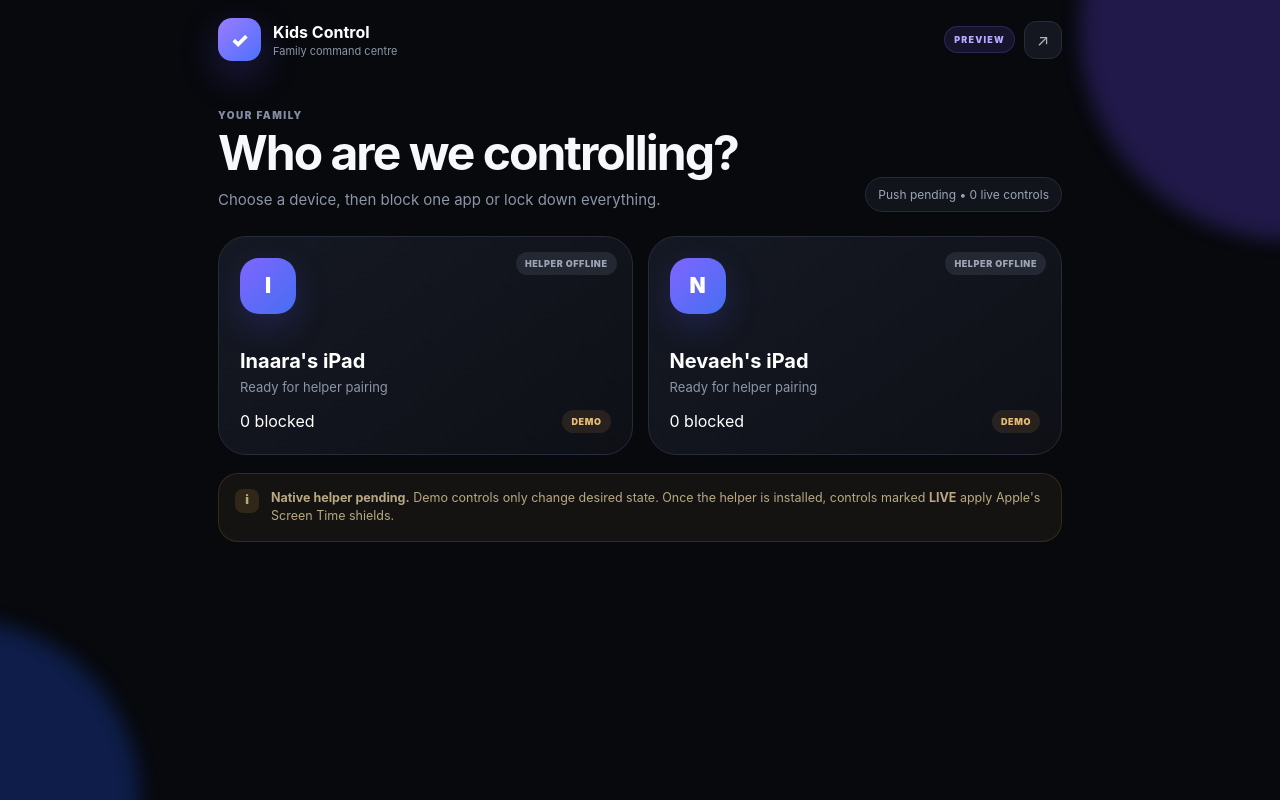
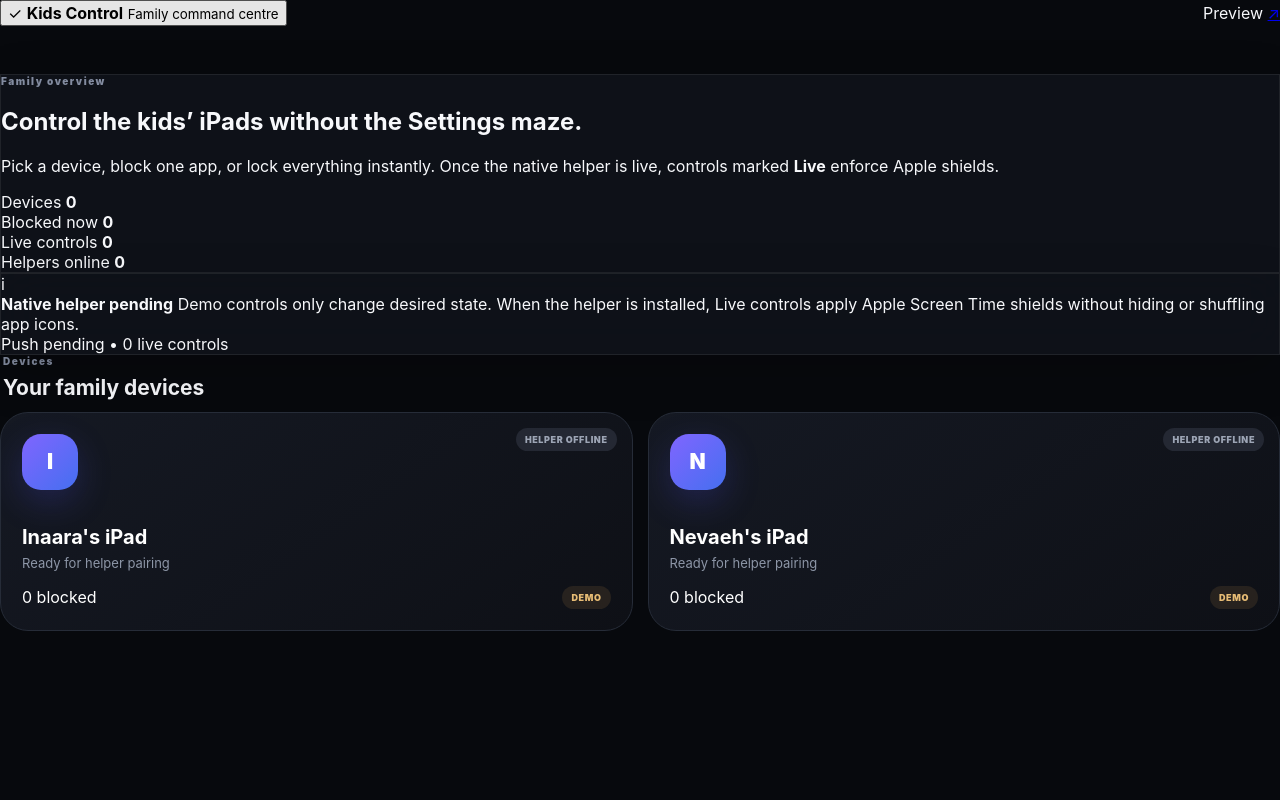
Before and after one commit to waqaarhussain/kids-control-hub, a Flask app: page / in a window 1280 px wide. Run offline with Flask 3, Linux system fonts and the light colour scheme; the visitor is signed in with stand-in values (Sample User, id 1); data comes from the database, SQL or seed files in the repository.

Commit message:
Redesign Kids Control UI: app.html

```diff
--- a/server/templates/app.html
+++ b/server/templates/app.html
@@ -3,7 +3,7 @@
 <head>
   <meta charset="utf-8">
   <meta name="viewport" content="width=device-width,initial-scale=1,viewport-fit=cover">
-<meta name="theme-color" content="#07090d">
+  <meta name="theme-color" content="#0b1020">
   <meta name="apple-mobile-web-app-capable" content="yes">
   <meta name="apple-mobile-web-app-status-bar-style" content="black-translucent">
   <meta name="apple-mobile-web-app-title" content="Kids Control">
@@ -13,57 +13,164 @@
   <title>Kids Control</title>
 </head>
 <body>
-<div class="ambient a1"></div><div class="ambient a2"></div>
-<div class="shell">
+  <div class="bg-orb orb-1"></div>
+  <div class="bg-orb orb-2"></div>
+  <div class="bg-grid"></div>
+
+  <div class="app-shell">
     <header class="topbar">
-    <button class="brand-button" onclick="showDashboard()"><span class="brand-mark small">✓</span><span><b>Kids Control</b><small>Family command centre</small></span></button>
-    <div class="top-actions"><span class="preview">PREVIEW</span><a class="icon-button" href="/logout">↗</a></div>
+      <button class="brand" onclick="showDashboard()">
+        <span class="brand-logo">✓</span>
+        <span class="brand-copy">
+          <strong>Kids Control</strong>
+          <small>Family command centre</small>
+        </span>
+      </button>
+
+      <div class="topbar-right">
+        <span class="badge badge-preview">Preview</span>
+        <a class="icon-btn" href="/logout" title="Log out">↗</a>
+      </div>
     </header>
 
-  <main id="dashboardView">
-    <section class="hero">
-      <div><div class="eyebrow">YOUR FAMILY</div><h1>Who are we controlling?</h1><p>Choose a device, then block one app or lock down everything.</p></div>
-      <div class="hero-state" id="globalState">Loading…</div>
+    <main id="dashboardView" class="view">
+      <section class="hero-panel glass">
+        <div class="hero-copy">
+          <div class="eyebrow">Family overview</div>
+          <h1>Control the kids’ iPads without the Settings maze.</h1>
+          <p>
+            Pick a device, block one app, or lock everything instantly.
+            Once the native helper is live, controls marked <b>Live</b> enforce Apple shields.
+          </p>
+        </div>
+
+        <div class="hero-stats">
+          <div class="stat-card">
+            <span class="stat-label">Devices</span>
+            <strong class="stat-value" id="totalDevices">0</strong>
+          </div>
+          <div class="stat-card">
+            <span class="stat-label">Blocked now</span>
+            <strong class="stat-value" id="blockedCount">0</strong>
+          </div>
+          <div class="stat-card">
+            <span class="stat-label">Live controls</span>
+            <strong class="stat-value" id="liveControlsCount">0</strong>
+          </div>
+          <div class="stat-card">
+            <span class="stat-label">Helpers online</span>
+            <strong class="stat-value" id="onlineCount">0</strong>
+          </div>
+        </div>
       </section>
+
+      <section class="info-banner glass">
+        <div class="info-banner-icon">i</div>
+        <div class="info-banner-copy">
+          <strong>Native helper pending</strong>
+          <span>
+            Demo controls only change desired state. When the helper is installed, Live controls apply
+            Apple Screen Time shields without hiding or shuffling app icons.
+          </span>
+        </div>
+        <div class="info-banner-pill" id="globalState">Loading…</div>
+      </section>
+
+      <section class="section-head">
+        <div>
+          <div class="eyebrow">Devices</div>
+          <h2>Your family devices</h2>
+        </div>
+      </section>
+
       <section class="device-grid" id="deviceGrid"></section>
-    <section class="info-strip"><span>i</span><div><b>Native helper pending.</b> Demo controls only change desired state. Once the helper is installed, controls marked <b>LIVE</b> apply Apple's Screen Time shields.</div></section>
     </main>
 
-  <main id="deviceView" class="hidden">
-    <section class="device-head">
-      <button class="back" onclick="showDashboard()">‹</button>
-      <div class="avatar large" id="deviceAvatar">N</div>
-      <div class="device-title"><div class="eyebrow" id="deviceEyebrow">DEVICE</div><h1 id="deviceName">Device</h1><div class="helper-line"><span class="dot" id="statusDot"></span><span id="deviceStatus">Helper offline</span></div></div>
-      <button class="secondary" onclick="createPairCode()">Pair helper</button>
+    <main id="deviceView" class="view hidden">
+      <section class="device-layout">
+        <aside class="device-sidebar">
+          <div class="device-summary glass">
+            <button class="back-btn" onclick="showDashboard()">‹ Back</button>
+
+            <div class="device-avatar-wrap">
+              <div class="device-avatar" id="deviceAvatar">N</div>
+            </div>
+
+            <div class="eyebrow" id="deviceEyebrow">Device</div>
+            <h1 class="device-name" id="deviceName">Device</h1>
+
+            <div class="device-status-line">
+              <span class="status-dot" id="statusDot"></span>
+              <span id="deviceStatus">Helper offline</span>
+            </div>
+
+            <div class="device-quick-stats">
+              <div>
+                <span>Mode</span>
+                <strong id="deviceModeLabel">Custom</strong>
+              </div>
+              <div>
+                <span>Revision</span>
+                <strong id="revisionText">0</strong>
+              </div>
+            </div>
+
+            <div class="sidebar-actions">
+              <button class="btn btn-primary" onclick="createPairCode()">Pair helper</button>
+              <button class="btn btn-secondary" onclick="refreshSelected()">Sync state</button>
+            </div>
+          </div>
+
+          <div class="master-panel glass">
+            <div class="eyebrow">Master control</div>
+            <h3 id="masterTitle">Everything available</h3>
+            <p id="masterCopy">Individual controls are active.</p>
+            <div class="master-actions">
+              <button class="btn btn-danger" onclick="setBlockAll(true)">Block all</button>
+              <button class="btn btn-success" onclick="setBlockAll(false)">Allow all</button>
+            </div>
+          </div>
+        </aside>
+
+        <section class="device-main">
+          <div class="controls-header">
+            <div>
+              <div class="eyebrow">Controls</div>
+              <h2>Apps and groups</h2>
+            </div>
+            <div class="count-pill"><span id="controlCount">0</span> controls</div>
+          </div>
+
+          <section class="controls-list" id="controlsList"></section>
+
+          <div class="section-head section-head-tight">
+            <div>
+              <div class="eyebrow">Activity</div>
+              <h2>Recent changes</h2>
+            </div>
+          </div>
+
+          <section class="audit-list glass" id="auditList"></section>
         </section>
-
-    <section class="master glass">
-      <div><div class="eyebrow">MASTER CONTROL</div><h2 id="masterTitle">Everything available</h2><p id="masterCopy">Individual controls are active.</p></div>
-      <div class="master-actions"><button class="danger" onclick="setBlockAll(true)">■ Block all</button><button class="success" onclick="setBlockAll(false)">✓ Allow all</button></div>
       </section>
-
-    <section class="section-head"><div><div class="eyebrow">APP CONTROLS</div><h2>Apps & groups</h2></div><span class="count" id="controlCount">0</span></section>
-    <section class="controls-card" id="controlsList"></section>
-
-    <section class="split">
-      <article class="utility glass"><span class="utility-icon">⌁</span><div><b>Pair native helper</b><p>Generate a 6-digit code and enter it on the child iPad.</p></div><button class="secondary" onclick="createPairCode()">Pair</button></article>
-      <article class="utility glass"><span class="utility-icon">↻</span><div><b>State revision</b><p id="revisionText">Waiting for device…</p></div></article>
-    </section>
-
-    <section class="section-head compact"><div><div class="eyebrow">RECENT ACTIVITY</div><h2>What changed</h2></div></section>
-    <section class="audit-card" id="auditList"></section>
     </main>
   </div>
 
   <div class="modal-wrap hidden" id="pairModal" onclick="closePairModal(event)">
     <div class="modal glass" onclick="event.stopPropagation()">
       <button class="modal-close" onclick="closePairModal()">×</button>
-    <div class="modal-icon">⌁</div><div class="eyebrow">PAIR HELPER</div><h2 id="pairDeviceName">Pair device</h2>
-    <p>Open Kids Control on the iPad and enter this code.</p><div class="pair-code" id="pairCode">••••••</div><div class="muted small">Valid for 10 minutes</div>
-    <button class="primary" onclick="copyPairCode()">Copy code</button>
+      <div class="modal-icon">⌁</div>
+      <div class="eyebrow">Pair helper</div>
+      <h2 id="pairDeviceName">Pair device</h2>
+      <p>Open Kids Control on the child iPad and enter this code.</p>
+      <div class="pair-code" id="pairCode">••••••</div>
+      <div class="modal-sub">Valid for 10 minutes</div>
+      <button class="btn btn-primary btn-wide" onclick="copyPairCode()">Copy code</button>
     </div>
   </div>
+
   <div class="toast" id="toast"></div>
+
   <script src="/static/app.js"></script>
 </body>
 </html>
```
Lines whose indentation alone changed are shown as unchanged.
